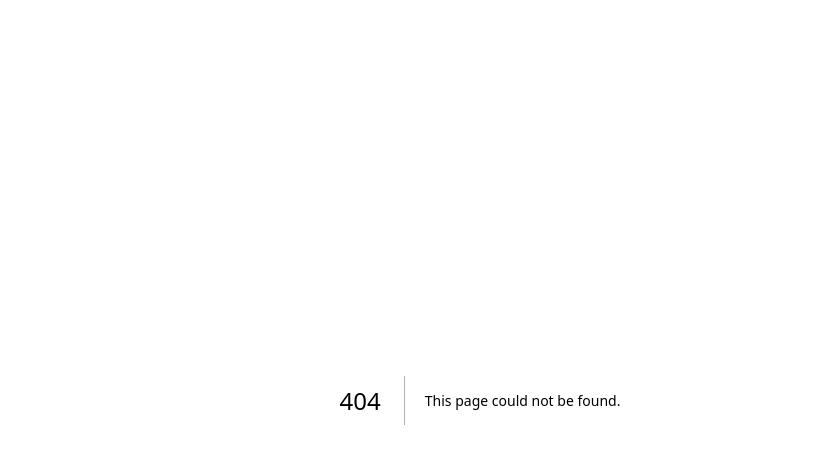
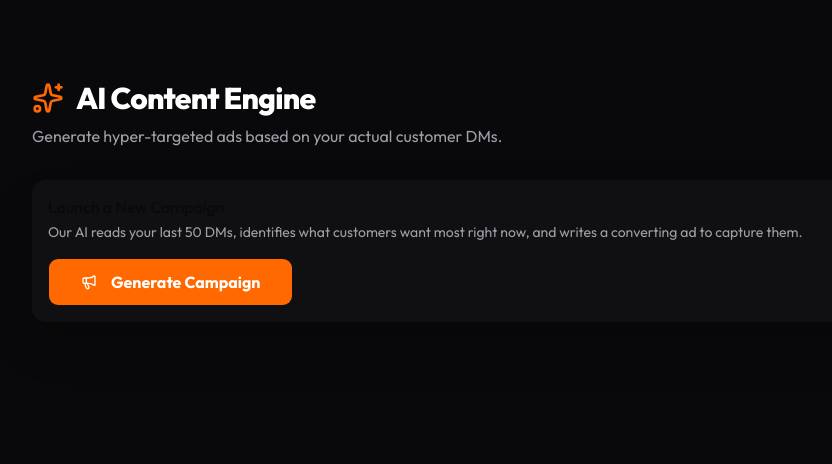
Before and after one commit to wesdavis/Suncity-Connect, a Next.js app: page /dashboard/marketing in a window 1280 px wide. Before the commit this address had no page. Shown: the top 464 px of the page, without its empty margins (160-992 px from the left). Built offline with nearby package versions, Linux system fonts and the light colour scheme.

Commit message:
integrating the ai marketing bot

```diff
--- /dev/null
+++ b/src/app/dashboard/marketing/page.js
@@ -0,0 +1,87 @@
+'use client';
+
+import { useState } from 'react';
+import { Sparkles, Megaphone, Loader2, Copy, CheckCircle2 } from 'lucide-react';
+import { Button } from "@/components/ui/button";
+import { Card, CardContent, CardHeader, CardTitle, CardDescription } from "@/components/ui/card";
+
+export default function MarketingEngine() {
+  const [loading, setLoading] = useState(false);
+  const [campaign, setCampaign] = useState(null);
+  const [copied, setCopied] = useState(false);
+
+  const generateCampaign = async () => {
+    setLoading(true);
+    try {
+      const response = await fetch('/api/marketing-engine', { method: 'POST' });
+      const data = await response.json();
+      if (data.success) {
+        setCampaign(data.campaign);
+      }
+    } catch (error) {
+      console.error("Failed to generate campaign", error);
+    }
+    setLoading(false);
+  };
+
+  const copyToClipboard = () => {
+    navigator.clipboard.writeText(campaign);
+    setCopied(true);
+    setTimeout(() => setCopied(false), 2000);
+  };
+
+  return (
+    <div className="min-h-screen p-4 md:p-8 font-sans bg-zinc-950 text-white selection:bg-orange-500/30">
+      <div className="max-w-4xl mx-auto space-y-8 mt-12">
+
+        <div>
+          <h1 className="text-3xl font-extrabold tracking-tight flex items-center gap-3">
+            <Sparkles className="text-orange-500 w-8 h-8" />
+            AI Content Engine
+          </h1>
+          <p className="text-zinc-400 mt-2">Generate hyper-targeted ads based on your actual customer DMs.</p>
+        </div>
+
+        <Card className="bg-zinc-900/50 border-white/10 shadow-2xl backdrop-blur-md">
+          <CardHeader>
+            <CardTitle>Launch a New Campaign</CardTitle>
+            <CardDescription className="text-zinc-400">
+              Our AI reads your last 50 DMs, identifies what customers want most right now, and writes a converting ad to capture them.
+            </CardDescription>
+          </CardHeader>
+          <CardContent className="space-y-6">
+
+            <Button
+              onClick={generateCampaign}
+              disabled={loading}
+              className="w-full sm:w-auto bg-orange-500 hover:bg-orange-600 text-white font-bold h-12 px-8 text-base transition-all"
+            >
+              {loading ? <Loader2 className="w-5 h-5 mr-2 animate-spin" /> : <Megaphone className="w-5 h-5 mr-2" />}
+              {loading ? "Analyzing Inbox Data..." : "Generate Campaign"}
+            </Button>
+
+            {campaign && (
+              <div className="mt-8 p-6 bg-zinc-950 rounded-xl border border-white/5 relative group">
+                <div className="absolute -top-3 left-4 bg-zinc-900 px-2 text-xs font-bold text-orange-500 uppercase tracking-wider border border-white/5 rounded-md">
+                  Generated Ad Copy
+                </div>
+                <p className="text-zinc-300 text-lg leading-relaxed whitespace-pre-wrap">
+                  {campaign}
+                </p>
+                <Button
+                  variant="outline"
+                  size="sm"
+                  onClick={copyToClipboard}
+                  className="absolute top-4 right-4 bg-zinc-800 border-white/10 hover:bg-zinc-700 hover:text-white"
+                >
+                  {copied ? <CheckCircle2 className="w-4 h-4 text-green-400" /> : <Copy className="w-4 h-4" />}
+                </Button>
+              </div>
+            )}
+
+          </CardContent>
+        </Card>
+      </div>
+    </div>
+  );
+}
--- a/src/app/dashboard/page.js
+++ b/src/app/dashboard/page.js
@@ -2,7 +2,7 @@
 
 import { useEffect, useState } from 'react';
 import { createClient } from '@supabase/supabase-js';
-import { Phone, Flame, Mail, Clock, MessageSquare, Instagram, Facebook, Link as LinkIcon, Menu, LogOut, CreditCard, Search } from 'lucide-react';
+import { Phone, Flame, Mail, Clock, MessageSquare, Instagram, Facebook, Link as LinkIcon, Menu, LogOut, CreditCard, Search, Sparkles } from 'lucide-react';
 import { Button } from "@/components/ui/button";
 import { Input } from "@/components/ui/input";
 import { Card, CardContent, CardHeader, CardTitle } from "@/components/ui/card";
@@ -14,6 +14,7 @@ import { ScrollArea } from "@/components/ui/scroll-area";
 import { Avatar, AvatarFallback, AvatarImage } from "@/components/ui/avatar";
 import { PieChart, Pie, Cell, ResponsiveContainer, Tooltip as RechartsTooltip, BarChart, Bar, XAxis, YAxis } from 'recharts';
 import { useRouter } from 'next/navigation';
+
 
 const supabaseUrl = process.env.NEXT_PUBLIC_SUPABASE_URL;
 const supabaseKey = process.env.NEXT_PUBLIC_SUPABASE_ANON_KEY;
@@ -142,6 +143,13 @@ export default function PremiumLeadDashboard() {
                     <span className={`inline-block h-4 w-4 transform rounded-full bg-white transition-transform ${isBotActive ? 'translate-x-6' : 'translate-x-1'}`} />
                   </button>
                 </div>
+
+                {/* AI Marketing Engine Link */}
+                <a href="/dashboard/marketing">
+                  <Button variant="outline" className="w-full justify-start h-14 bg-zinc-900/50 border-white/10 text-white hover:bg-zinc-800 hover:text-white transition-all text-base">
+                    <Sparkles className="w-5 h-5 mr-3 text-orange-500" /> AI Content Engine
+                  </Button>
+                </a>
 
                 {/* Stripe Portal Link */}
                 <a href="https://billing.stripe.com/p/login/test_YOUR_LINK_HERE" target="_blank" rel="noopener noreferrer">
--- /dev/null
+++ b/src/pages/api/marketing-engine.js
@@ -0,0 +1,55 @@
+const { createClient } = require('@supabase/supabase-js');
+const { GoogleGenerativeAI } = require('@google/generative-ai');
+
+const supabase = createClient(process.env.SUPABASE_URL, process.env.SUPABASE_SERVICE_ROLE_KEY);
+const genAI = new GoogleGenerativeAI(process.env.GEMINI_API_KEY);
+
+module.exports = async (req, res) => {
+  if (req.method !== 'POST') return res.status(405).json({ error: 'Method not allowed' });
+
+  try {
+    console.log("🚀 Starting the Inbox Insights Marketing Engine...");
+
+    // 1. Fetch the last 50 customer DMs to find real pain points
+    const { data: recentDMs, error: dbError } = await supabase
+      .from('b2b_inbox')
+      .select('incoming_message')
+      .order('created_at', { ascending: false })
+      .limit(50);
+
+    if (dbError) throw dbError;
+
+    // Extract just the text of the messages
+    const messageHistory = recentDMs.map(dm => dm.incoming_message).join('\n- ');
+
+    // 2. The Analyst Brain (Gemini)
+    const model = genAI.getGenerativeModel({ model: "gemini-2.5-flash" });
+    const prompt = `
+      You are an elite growth marketer for a local business in El Paso, TX.
+      Read this list of recent customer direct messages:
+
+      - ${messageHistory}
+
+      TASK:
+      1. Identify the most common question or frustration these customers have.
+      2. Write a short, punchy Instagram ad caption (under 40 words) that directly answers this specific pain point.
+      3. The Call to Action MUST tell the user to comment the word "DEMO" to trigger our automated AI bot.
+
+      Output ONLY the final ad caption. No quotes, no intro text.
+    `;
+
+    const result = await model.generateContent(prompt);
+    const generatedCaption = result.response.text().trim();
+
+    console.log("✅ Campaign generated successfully!");
+
+    return res.status(200).json({
+      success: true,
+      campaign: generatedCaption
+    });
+
+  } catch (error) {
+    console.error("❌ Marketing Engine Error:", error);
+    return res.status(500).json({ error: error.message });
+  }
+};
```
